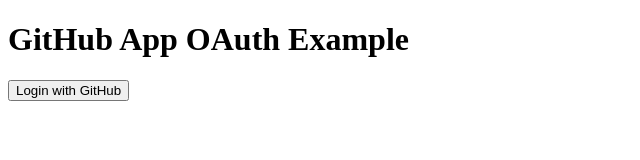
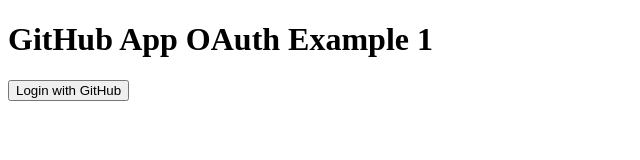
Before and after one commit to directx3r/diy_self_service, a plain HTML site: page index.html in a window 1280 px wide. Shown: the full height of the page, 0-640 px from the left. Drawn offline with Linux system fonts and the light colour scheme.

Commit message:
Update index.html
1

```diff
--- a/index.html
+++ b/index.html
@@ -3,10 +3,10 @@
 <head>
     <meta charset="UTF-8">
     <meta name="viewport" content="width=device-width, initial-scale=1.0">
-    <title>GitHub App OAuth Example</title>
+    <title>GitHub App OAuth Example 1</title>
 </head>
 <body>
-    <h1>GitHub App OAuth Example</h1>
+    <h1>GitHub App OAuth Example 1</h1>
     <button id="loginButton">Login with GitHub</button>
     <script src="script.js"></script>
 </body>
```
